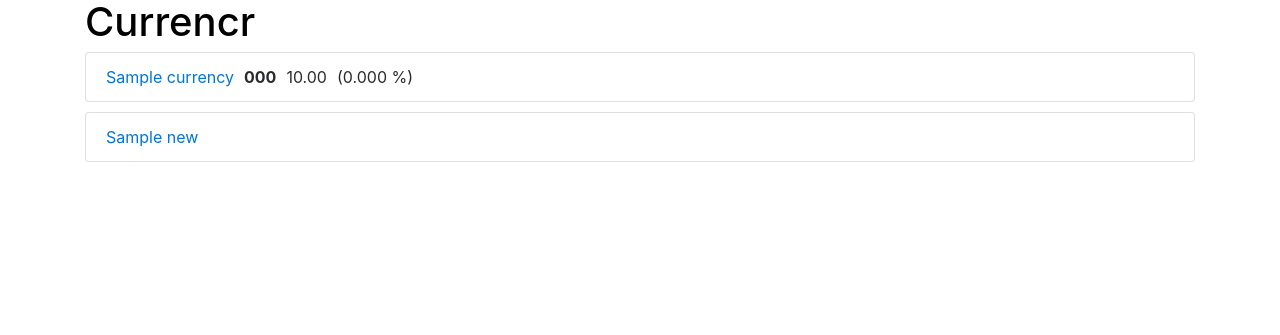
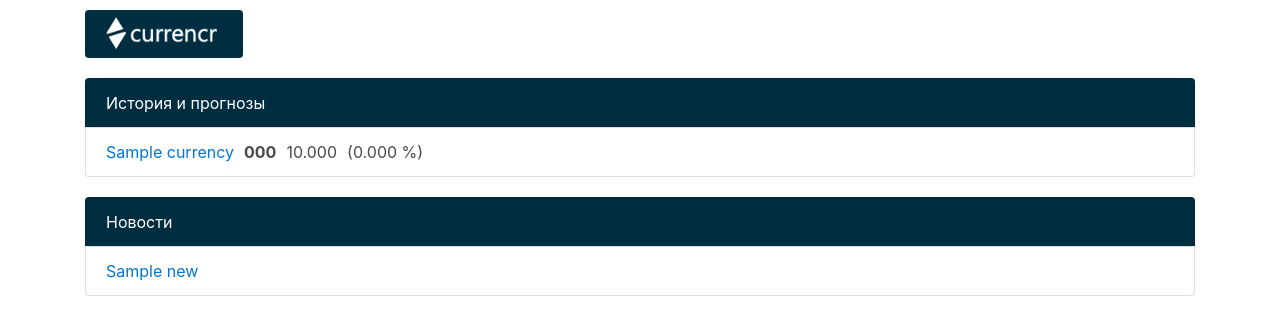
Before and after one commit to Boomerangz/currencr, a Django app: template finsite/templates/index.html in a window 1280 px wide. Shown: the top 335 px of the page. Run offline with Django 3.2, Linux system fonts and the light colour scheme; tables that the repository leaves empty hold one stand-in row (values such as "Sample post"); the template is opened without the code that fills it: values that come from a table or form of the project are taken from there, most other values are stand-ins (such as "Sample title", 1, 10 or a date in 2020); parts of the project's set-up code (start-up, migrations or seed data) failed here and were passed over; some libraries are stand-ins or nearby versions.

Commit message:
Visual changes

```diff
--- a/finsite/static/js/chart-init.js
+++ b/finsite/static/js/chart-init.js
@@ -59,7 +59,7 @@ function createChart() {
     requestData();
 
     function requestData() {
-        var count = 360;
+        var count = 300;
         var fromUTC = (new Date()).getTime() - 21600000;
         var queryString = "?from=" +  fromUTC  + "&count=" + count + "&format=json";
         var reqURL = "./history_db/" + queryString;
@@ -108,7 +108,7 @@ function createChart() {
         pre = [];
         for (var i = 0; i < prc[0].length; i++) {
             pre.push({
-                date: new Date(lastDate.getTime() + (i * 60000)),
+                date: new Date(lastDate.getTime() + ((i + 1) * 60000)),
                 price: prc[0][i]
             });
         }
--- a/finsite/templates/base.html
+++ b/finsite/templates/base.html
@@ -13,10 +13,18 @@
 </head>
 
 <body>
-    <div class="container" style="min-width: 320px;">
-        <a href="/">
+    <div class="container" style="min-width: 480px;">
+        <div class="page-header" style="margin-bottom: 20px; margin-top: 10px;">
+            <a href="/">
+                <div style="background-color: #002D40; border-radius: .25rem; display:table-cell; vertical-align:middle; text-align:center; padding: 5px 3px 7px 5px;">
+                    <img src="/static/img/logo.png" style="width: 80%; height: 80%"></img>
+                </div>
+            </a>
+            {% block header %}{% endblock %}
+        </div>
+        <!--<a href="/">
             <h1 class="jumbotron-heading" style="color:#000">Currencr</h1>
-        </a>
+        </a>-->
         {% block content %}{% endblock %}
     </div>
     <!-- jQuery first, then Tether, then Bootstrap JS. -->
--- a/finsite/templates/index.html
+++ b/finsite/templates/index.html
@@ -1,22 +1,24 @@
 {% extends 'base.html' %}
 {% block content %}
         <ul  class="list-group">
-        {% for currency in currency_list %}
-            <li class="list-group-item">
+            <li class="list-group-item" style="background-color: #002D40; color: #FFF;">История и прогнозы</li>
+            {% for currency in currency_list %}
+            <li class="list-group-item list-group-item-action">
                 <a href="/{{ currency.code }}/">{{ currency.name }}</a>
                 {% if currency.exchange > 0 %}<b style="margin-left:10px;">{{ currency.code }}</b>{% endif %}
-                <span style="margin-left:10px">{{ currency.current_price|floatformat:2 }}</span>
+                <span style="margin-left:10px">{{ currency.current_price|floatformat:3 }}</span>
                 <span style="margin-left:10px" class="{% if currency.up %}text-success{% elif currency.down %}text-danger{%endif%}">({{ currency.percents|floatformat:3 }} %)</span>
             </li>
-        {% endfor %}
+            {% endfor %}
         </ul>
 
         {% if news_list %}
-        <ul  class="list-group" style="margin-bottom: 10px; margin-top: 10px;">
+        <ul  class="list-group" style="margin-bottom: 10px; margin-top: 20px;">
+            <li class="list-group-item" style="background-color: #002D40; color: #FFF;">Новости</li>
             {% for new in news_list %}
-            <li class="list-group-item">
+            <li class="list-group-item list-group-item-action">
                 <a href="/news/{{ new.id }}/">{{ new.title }}</a>
-             </li>
+            </li>
             {% endfor %}
         </ul>
         {% endif %}
```
Also changed, not shown: finsite/static/js/cr-chart.js (+7 -4 lines), finsite/templates/currency.html (+44 -11 lines), finsite/static/img/header-blue.png (deleted).
